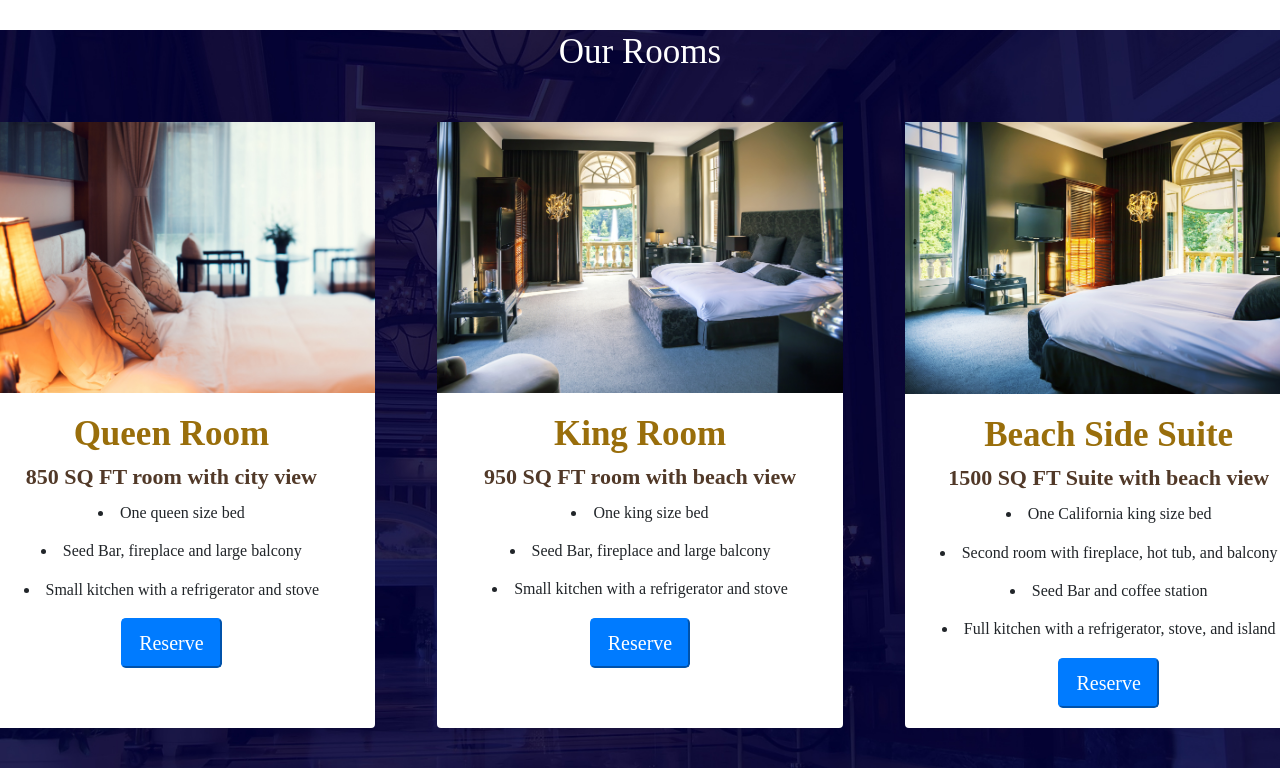
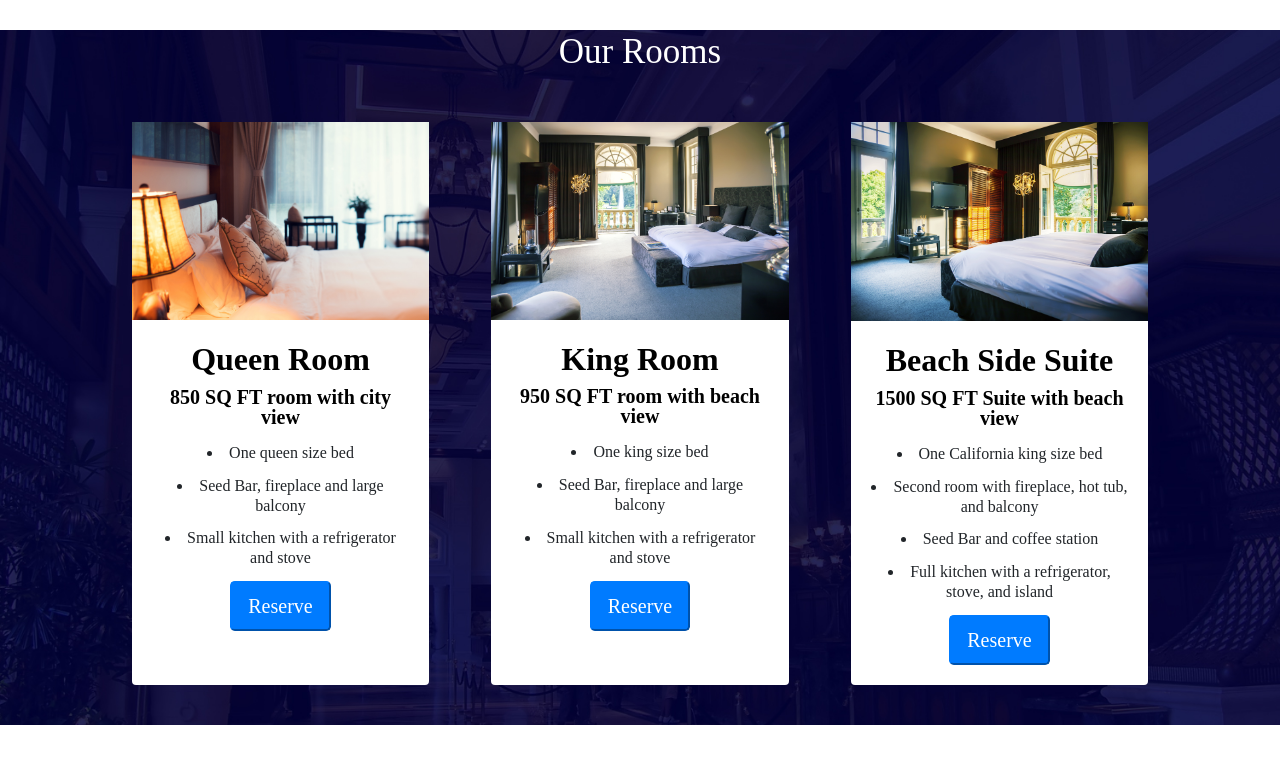
Before and after one commit to aaiilee0715/website_reactassignment, a React (Create React App) app: page /pages/hamsterHotel in a window 1280 px wide. Shown: the part 1444-2220 px from the top of the page. Built offline with nearby package versions, Linux system fonts and the light colour scheme.

Commit message:
Hamster is done

```diff
--- a/src/components/style/hamster.css
+++ b/src/components/style/hamster.css
@@ -149,10 +149,7 @@ header a {
     width: 100%;
 }
 
-/* .card-deck {
-    flex-direction: row;
-    justify-content: flex-start;
-} */
+
 
 .ourRoomsTitle {
     color: rgb(255, 255, 255);
@@ -160,13 +157,20 @@ header a {
     color: rgb(255, 255, 255, 1);
 }
 
-.call-out {
-    position: static;
+.hamsterCardTitle{
+    font-weight: bolder;
+    font-size: 2rem;
+    color: black;
+}
+.hamsterCardText{
+    color: black;
+    font-weight: bolder;
+    font-size: 20px;
 }
 
-.card-text {
+/* .card-text {
     font-weight: bold;
-}
+} */
 
 .btn {
     margin-bottom: 5%;
@@ -178,9 +182,7 @@ header a {
     margin-bottom: 5%;
 }
 
-/* .card {
-    align-content: space-around;
-} */
+
 
 /*-----------Package Section---------*/
 
--- a/src/pages/hamsterHotel.js
+++ b/src/pages/hamsterHotel.js
@@ -104,12 +104,12 @@ const HamsterHotelSite = () => {
         <div className="hamsterContainer" >
           <div className="row d-flex align-items-center">
             <div className="d-flex justify-content-center">
-              <div className="col-sm-4 py-4 m-3">
+              <div className="col-sm-3 py-4 m-3">
                 <div className="card h-100 ">
                   <img src={Room1} alt="Queen Room" className="img-fluid" />
                   <div className="card-body">
-                    <h5 className="card-title">Queen Room</h5>
-                    <p className="card-text">850 SQ FT room with city view</p>
+                    <h5 className="hamsterCardTitle">Queen Room</h5>
+                    <p className="hamsterCardText">850 SQ FT room with city view</p>
                     <li className="lists">One queen size bed</li>
                     <li className="lists">Seed Bar, fireplace and large balcony</li>
                     <li className="lists">Small kitchen with a refrigerator and stove</li>
@@ -117,12 +117,12 @@ const HamsterHotelSite = () => {
                   </div>
                 </div>
               </div>
-              <div className="col-sm-4 py-4 m-3">
+              <div className="col-sm-3 py-4 m-3">
                 <div className="card h-100">
                   <img src={Room2} alt="King Room" className="img-fluid" />
                   <div className="card-body">
-                    <h5 className="card-title">King Room</h5>
-                    <p className="card-text">950 SQ FT room with beach view</p>
+                    <h5 className="hamsterCardTitle">King Room</h5>
+                    <p className="hamsterCardText">950 SQ FT room with beach view</p>
                     <li className="lists">One king size bed</li>
                     <li className="lists">Seed Bar, fireplace and large balcony</li>
                     <li className="lists">Small kitchen with a refrigerator and stove</li>
@@ -130,12 +130,12 @@ const HamsterHotelSite = () => {
                   </div>
                 </div>
               </div>
-              <div className="col-sm-4 py-4 m-3">
+              <div className="col-sm-3 py-4 m-3">
                 <div className="card h-100 mb-9">
                   <img src={Room3} alt="Beach Side Suite" className="img-fluid" />
                   <div className="card-body">
-                    <h5 className="card-title">Beach Side Suite</h5>
-                    <p className="card-text">1500 SQ FT Suite with beach view</p>
+                    <h5 className="hamsterCardTitle">Beach Side Suite</h5>
+                    <p className="hamsterCardText">1500 SQ FT Suite with beach view</p>
                     <li className="lists">One California king size bed</li>
                     <li className="lists">Second room with fireplace, hot tub, and balcony</li>
                     <li className="lists">Seed Bar and coffee station</li>
```
Also changed, not shown: 1 other file (tests, documents, lock files or other folders).
